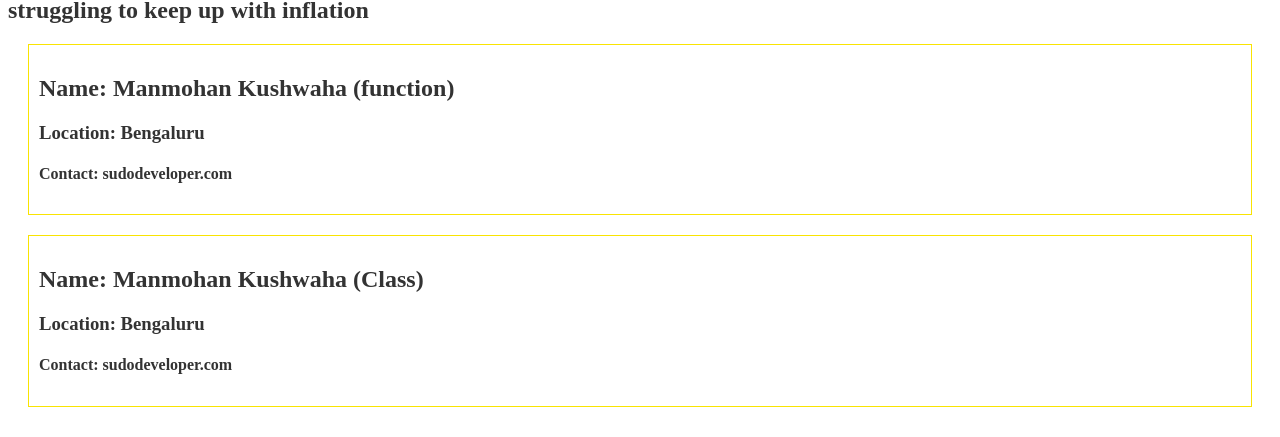
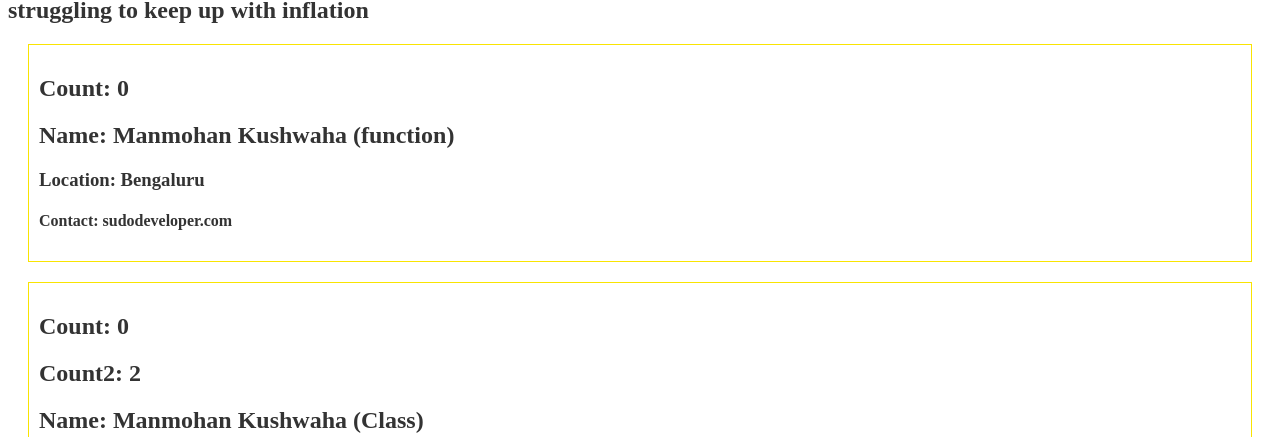
Before and after one commit to i-ms75/namasteReact, a React (Vite) app: page /aboutUs in a window 1280 px wide. Shown: the part 247-684 px from the top of the page. Built offline with nearby package versions, Linux system fonts and the light colour scheme.

Commit message:
Add state management to User and UserClass components

```diff
--- a/src/components/User.js
+++ b/src/components/User.js
@@ -1,6 +1,9 @@
+import { useState } from "react";
 const User = (props) =>
 {
+    const [count]=useState(0);
     return ( <div className="user-card">
+            <h2>Count: {count}</h2>
             <h2>Name: {props.name}</h2>
             <h3>Location: {props.location}</h3>
             <h4>Contact: sudodeveloper.com</h4>
--- a/src/components/UserClass.js
+++ b/src/components/UserClass.js
@@ -4,13 +4,20 @@
     constructor(props)
     {
         super(props);
+        this.state={
+            count:0,
+            count2:2
+        }
 
     }
     render()
     {
         const {name,location}=this.props;
+        const {count,count2}=this.state
         return (
         <div className="user-card">
+            <h2>Count: {count}</h2>
+            <h2>Count2: {count2}</h2>
             <h2>Name: {name}</h2>
             <h3>Location: {location}</h3>
             <h4>Contact: sudodeveloper.com</h4>
```
